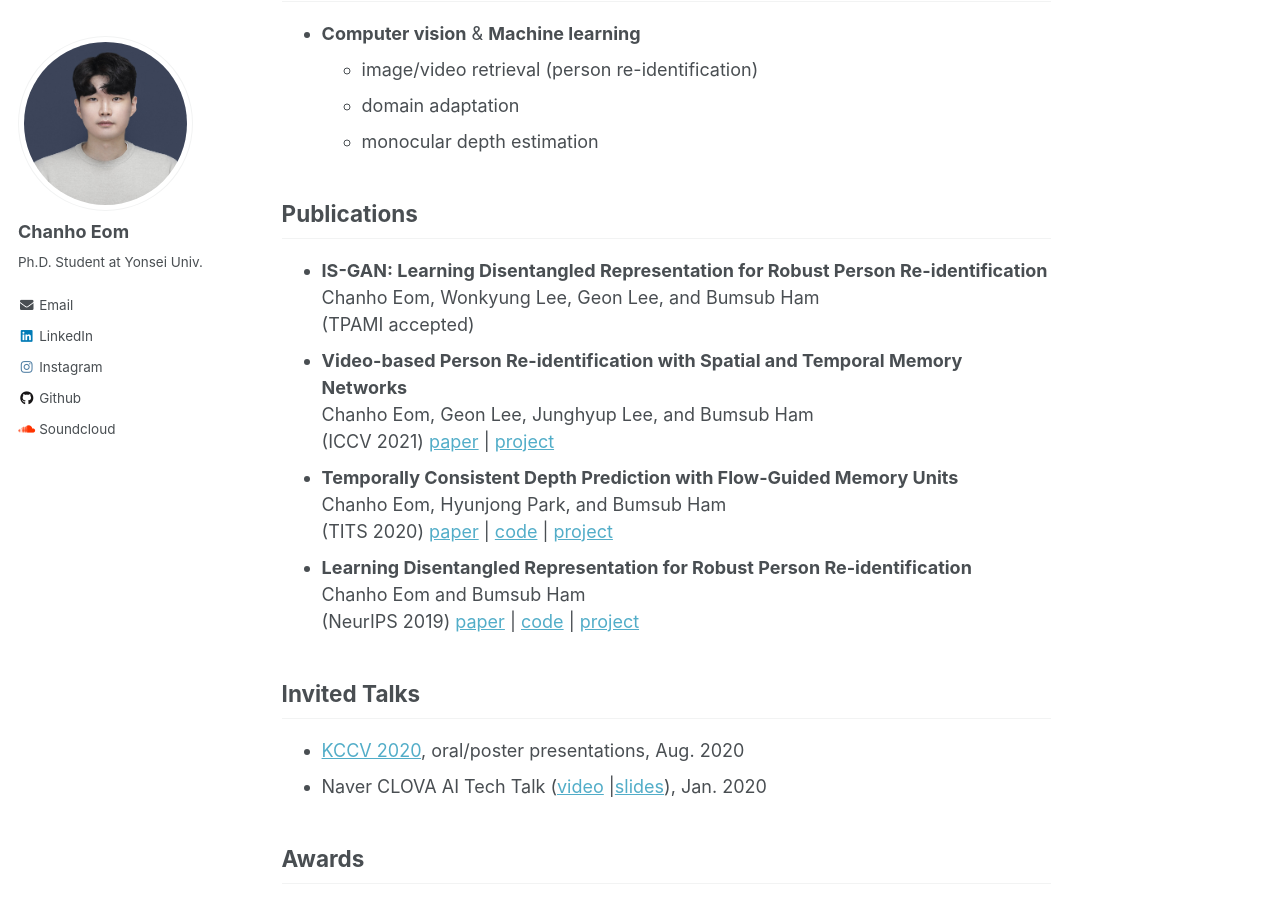
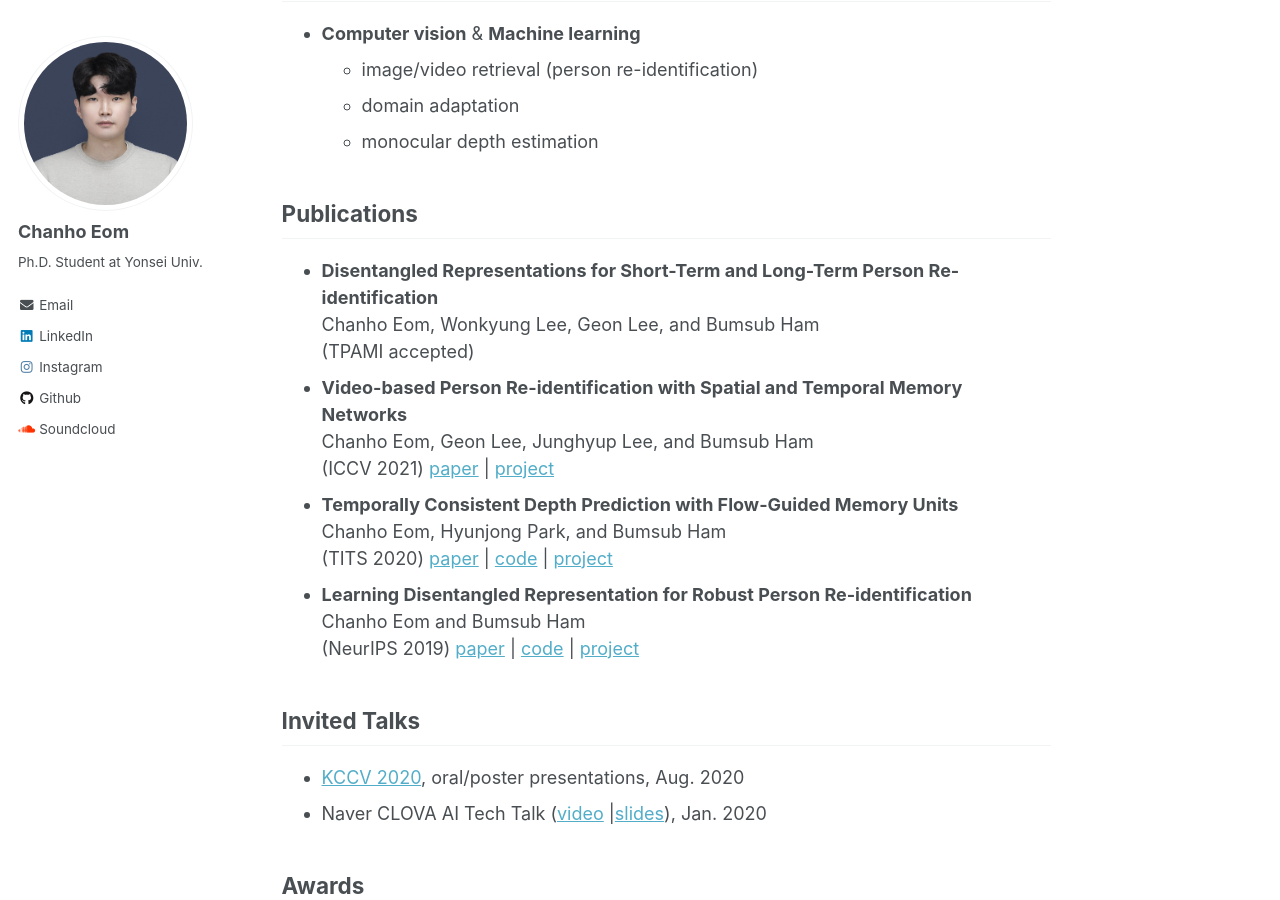
Before and after one commit to chanhoeom/chanhoEom.github.io, a Jekyll site: the page built from _pages/about.md, in a window 1280 px wide and 900 px high, scrolled down 488 px. Built offline with Jekyll 4.4.1, drawn with Linux system fonts in a browser that asks for light colours.

Commit message:
Update about.md

```diff
--- a/_pages/about.md
+++ b/_pages/about.md
@@ -23,7 +23,7 @@ I'm Chanho Eom, a student at the School of Electrical & Electronic Engineering,
   - monocular depth estimation
 
 ## Publications
-* **IS-GAN: Learning Disentangled Representation for Robust Person Re-identification**
+* **Disentangled Representations for Short-Term and Long-Term Person Re-identification**
 Chanho Eom, Wonkyung Lee, Geon Lee, and Bumsub Ham
 (TPAMI accepted)
 * **Video-based Person Re-identification with Spatial and Temporal Memory Networks**
```
